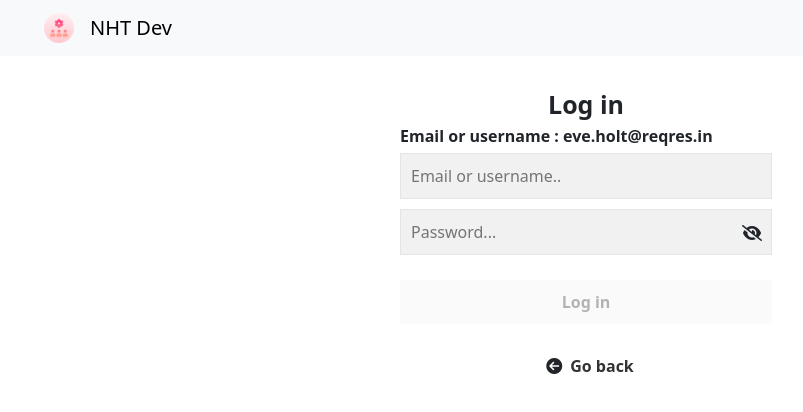
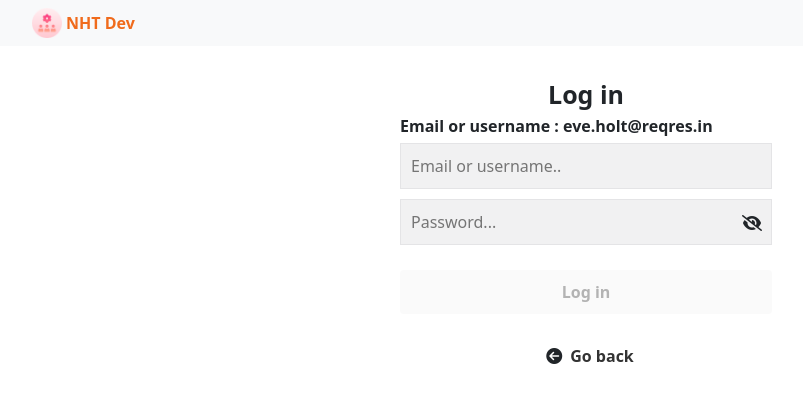
Before and after one commit to huu-thien/management-user, a React (Vite) app: page /login in a window 1280 px wide. Shown: the top 412 px of the page, without its empty margins (54-857 px from the left). Built offline with nearby package versions, Linux system fonts and the light colour scheme.

Commit message:
permission user

```diff
--- a/src/App.jsx
+++ b/src/App.jsx
@@ -1,14 +1,12 @@
 import "./App.scss";
 import { ToastContainer } from "react-toastify";
 import Header from "./components/Header";
-import TableUsers from "./components/TableUsers";
 import Container from "react-bootstrap/Container";
-import Home from "./components/Home";
-import Login from "./components/Login";
 
-import { Routes, Route } from "react-router-dom";
 import { useContext, useEffect } from "react";
 import { UserContext } from "./context/UserContext";
+
+import AppRoutes from "./routes/AppRoutes";
 
 function App() {
   const { user, loginContext } = useContext(UserContext);
@@ -28,11 +26,7 @@ function App() {
       <div className="app-container">
         <Header />
         <Container>
-          <Routes>
-            <Route path="/" element={<Home />} />
-            <Route path="/users" element={<TableUsers />} />
-            <Route path="/login" element={<Login />} />
-          </Routes>
+          <AppRoutes />
         </Container>
       </div>
       <ToastContainer
--- a/src/components/Header.jsx
+++ b/src/components/Header.jsx
@@ -6,7 +6,7 @@ import logoApp from "../assets/management.png";
 import { NavLink, useNavigate } from "react-router-dom";
 import { toast } from "react-toastify";
 import { UserContext } from "../context/UserContext";
-import { useContext, useEffect, useState } from "react";
+import { useContext,  } from "react";
 
 const Header = () => {
   const { logout, user } = useContext(UserContext);
@@ -21,7 +21,17 @@ const Header = () => {
   return (
     <Navbar expand="lg" className="bg-body-tertiary">
       <Container>
-        <Navbar.Brand href="/">
+      <NavLink className="nav-link d-flex align-items-center" to="/">
+      <img
+            src={logoApp}
+            width="30"
+            height="30"
+            className="d-inline-block align-top mx-1"
+            alt="React Bootstrap logo"
+          />
+          <span><strong style={{color: '#f06b1c', marginRight: '15px'}}>NHT Dev</strong></span>
+              </NavLink>
+        {/* <Navbar.Brand href="/">
           <img
             src={logoApp}
             width="30"
@@ -30,7 +40,7 @@ const Header = () => {
             alt="React Bootstrap logo"
           />
           <span>NHT Dev</span>
-        </Navbar.Brand>
+        </Navbar.Brand> */}
         <Navbar.Toggle aria-controls="basic-navbar-nav" />
         <Navbar.Collapse id="basic-navbar-nav">
           {(user && user.auth || window.location.pathname === "/") &&(
--- a/src/components/Login.jsx
+++ b/src/components/Login.jsx
@@ -1,4 +1,4 @@
-import { useEffect, useState, useContext } from "react";
+import { useState, useContext } from "react";
 import { Link } from "react-router-dom";
 
 import { loginApi } from "../services/UserService";
--- a/src/context/UserContext.jsx
+++ b/src/context/UserContext.jsx
@@ -8,14 +8,14 @@ const UserProvider = ({ children }) => {
   const loginContext = (email, token) => {
     localStorage.setItem("token", token);
     localStorage.setItem("email", email);
-    setUser((user) => ({ email: email, auth: true }));
+    setUser(() => ({ email: email, auth: true }));
   };
 
   const logout = () => {
     localStorage.removeItem("token");
     localStorage.removeItem("email");
 
-    setUser((user) => ({ email: "", auth: false }));
+    setUser(() => ({ email: "", auth: false }));
   };
   return (
     <UserContext.Provider value={{ user, loginContext, logout }}>
--- /dev/null
+++ b/src/routes/AppRoutes.jsx
@@ -0,0 +1,24 @@
+import { Routes, Route } from "react-router-dom";
+
+import Home from "../components/Home";
+import Login from "../components/Login";
+
+import PrivateRoutes from "./PrivateRoutes";
+import TableUsers from "../components/TableUsers";
+
+const AppRoutes = () => {
+  return (
+    <>
+      <Routes>
+        <Route path="/" element={<Home />} />
+        <Route path="/login" element={<Login />} />
+        <Route path="/users" element={<PrivateRoutes>
+            <TableUsers />
+        </PrivateRoutes>}/>
+      </Routes>
+
+    </>
+  );
+};
+
+export default AppRoutes;
--- /dev/null
+++ b/src/routes/PrivateRoutes.jsx
@@ -0,0 +1,22 @@
+import { Routes, Route } from "react-router-dom";
+import { useContext } from "react";
+import { UserContext } from "../context/UserContext";
+
+import Alert from "react-bootstrap/Alert";
+
+const PrivateRoutes = ({ children, path }) => {
+  const { user } = useContext(UserContext);
+  if (user && !user.auth) {
+    return (
+      <Alert variant="danger" className="mt-4">
+        <Alert.Heading>
+          You don't have permission to ascess this page
+        </Alert.Heading>
+        <p>Please login to use this page</p>
+      </Alert>
+    );
+  }
+  return <>{children}</>;
+};
+
+export default PrivateRoutes;
```
